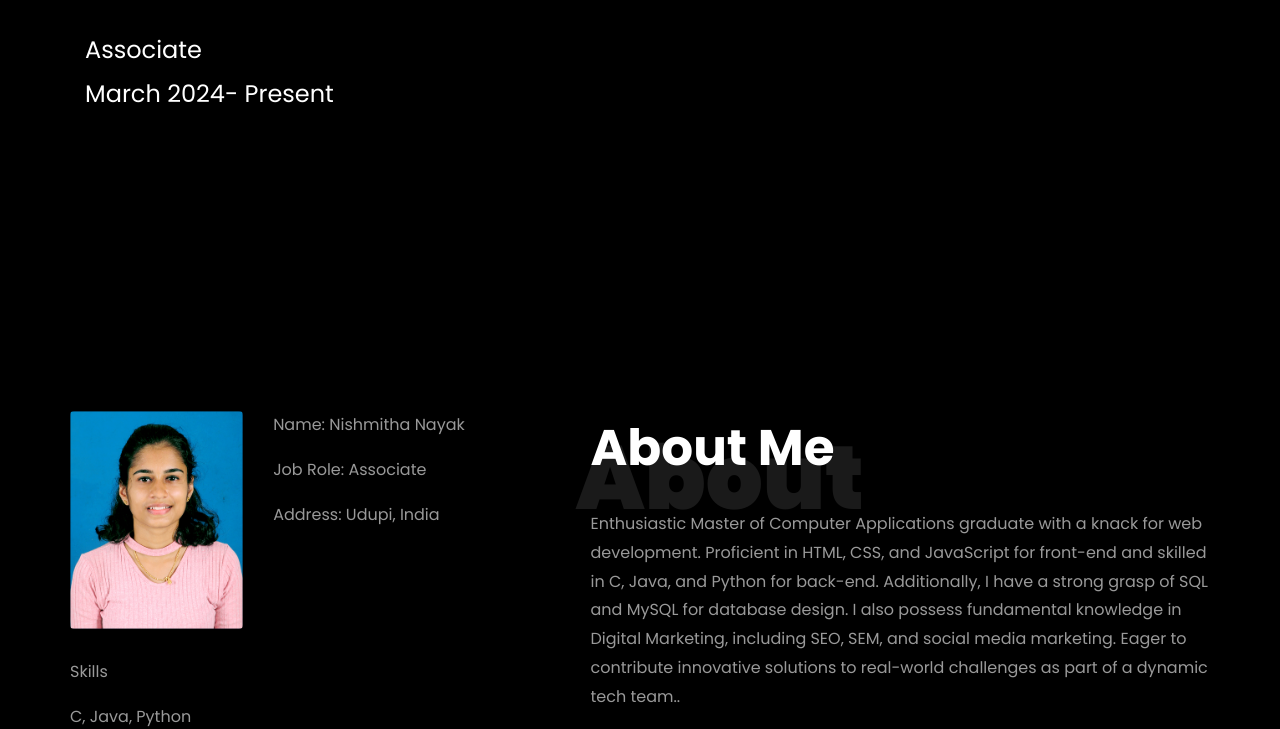
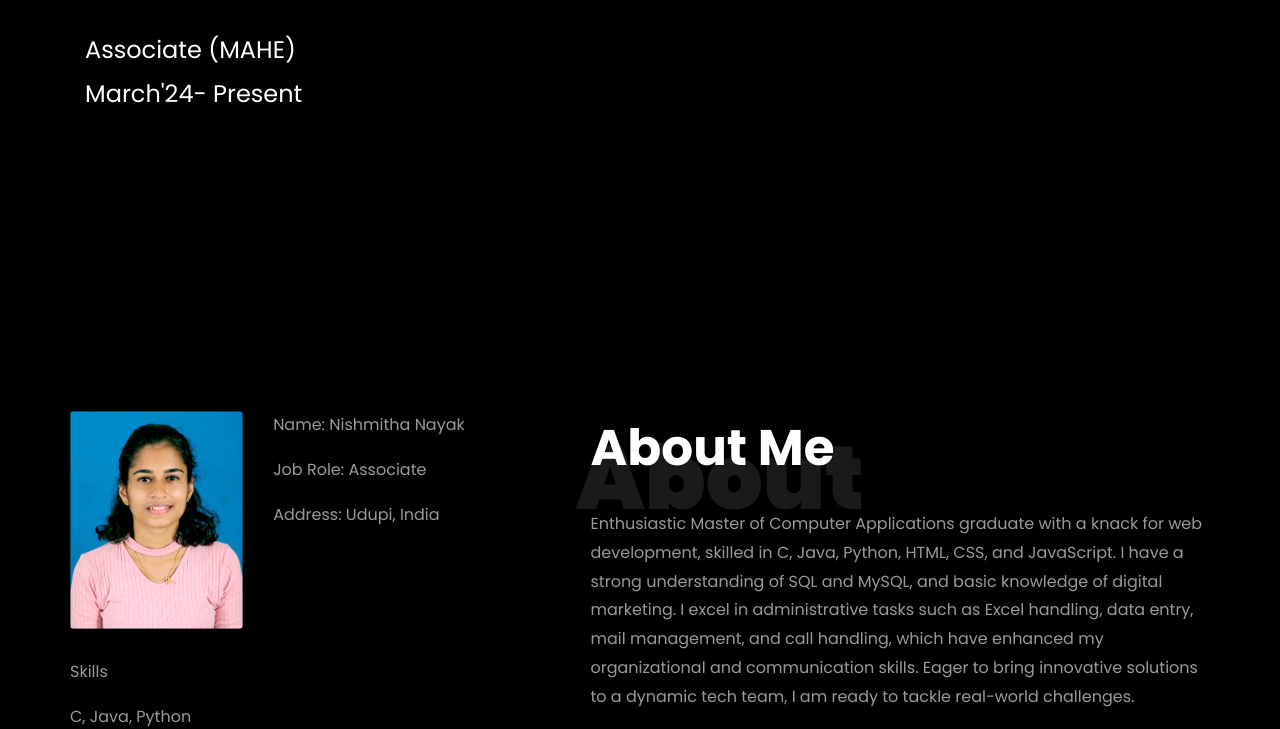
Before and after one commit to NishmithaNayak13/Portfolio, a plain HTML site: page index.html in a window 1280 px wide. Shown: the part 451-1180 px from the top of the page. Drawn offline with Linux system fonts and the light colour scheme; files whose address does not match are found by name.

Commit message:
commit changes

```diff
--- a/index.html
+++ b/index.html
@@ -174,8 +174,8 @@
 							</script>
 						<br>
 						<br>
-			            <h4>Associate</h4>
-						<h4 class="d-flex" style="margin-bottom: 0">March 2024- Present</h4>
+			            <h4>Associate (MAHE)</h4>
+						<h4 class="d-flex" style="margin-bottom: 0">March'24- Present</h4>
 		            	</div>
 		        	</div>
 	        	</div>
@@ -223,7 +223,7 @@
 												aria-valuemax="100">
 										</div>
 									</div>
-									<span>MySQL, AWS</span>
+									<span>SQL, MySQL, AWS</span>
 									<div class="progress">
 										<div class="progress-bar" role="progressbar" style="width: 100%;" aria-valuenow="100" aria-valuemin="0"
 												aria-valuemax="100">
@@ -244,11 +244,11 @@
 							<div class="col-md-12 heading-section ftco-animate">
 								<h1 class="big">About</h1>
 								<h2 class="mb-4">About Me</h2>
-								<p>Enthusiastic Master of Computer Applications graduate with a knack for web development.
-											Proficient in HTML, CSS, and JavaScript for front-end and skilled in C, Java, and Python for back-end.
-											Additionally, I have a strong grasp of SQL and MySQL for database design.
-											I also possess fundamental knowledge in Digital Marketing, including SEO, SEM, and social media marketing.
-											Eager to contribute innovative solutions to real-world challenges as part of a dynamic tech team..</p>
+								<p>Enthusiastic Master of Computer Applications graduate with a knack for web development, skilled in C, Java, Python, HTML, CSS, and JavaScript.
+									I have a strong understanding of SQL and MySQL, and basic knowledge of digital marketing.
+									I excel in administrative tasks such as Excel handling, data entry, mail management, and call handling,
+									which have enhanced my organizational and communication skills.
+									Eager to bring innovative solutions to a dynamic tech team, I am ready to tackle real-world challenges.</p>
 								<ul class="about-info mt-4 px-md-0 px-2">
 									<li class="d-flex"><span>Education:</span> <span>Master of Computer Applications</span></li>
 									<li class="d-flex"><span>Language:</span> <span>English, Hindi, Kannada, Konkani, Tulu</span></li>
@@ -398,7 +398,7 @@
 				</div>
     			<div class="row justify-content-center mt-5">
     				<div class="col-md-6 text-center ftco-animate">
-    					<p><a href="https://drive.google.com/file/d/158JVNdVEydetS7OyksV5T4tpFKkfGV6f/view?usp=drive_link" class="btn btn-primary py-4 px-5">Download CV</a></p>
+    					<p><a href="https://drive.google.com/file/d/1fGSaBttKwYp5cV4oFoLPK8vAYupqE0mk/view?usp=sharing" class="btn btn-primary py-4 px-5">Download CV</a></p>
     				</div>
     			</div>
     		</section>
@@ -524,7 +524,7 @@
           					<span class="icon-globe"></span>
           				</div>
           				<h3 class="mb-4">Download Resume</h3>
-	            		<p><a href="https://drive.google.com/file/d/158JVNdVEydetS7OyksV5T4tpFKkfGV6f/view?usp=drive_link">resumelink</a></p>
+	            		<p><a href="https://drive.google.com/file/d/1fGSaBttKwYp5cV4oFoLPK8vAYupqE0mk/view?usp=sharing">resumelink</a></p>
 	          		</div>
           		</div>
 		  		<!--<div class="container">
@@ -540,20 +540,11 @@
 		   		</div>
    			</div>
 		</div>
- 	</section>
+ 	</section>-->
+<br>
 
-    <!-- <footer class="ftco-footer ftco-section"> -->
-		<!-- <div class="container"> -->
-		  <!-- <div class="row"> -->
-			<!-- <div class="col-md-12 text-center"> -->
+	<p>Copyright &copy;<script>document.write(new Date().getFullYear());</script> All rights reserved <i class="icon-heart color-danger" aria-hidden="true"></i></p>
 
-			  <p><!-- Link back to Colorlib can't be removed. Template is licensed under CC BY 3.0. -->
-	Copyright &copy;<script>document.write(new Date().getFullYear());</script> All rights reserved <i class="icon-heart color-danger" aria-hidden="true"></i>
-	<!-- Link back to Colorlib can't be removed. Template is licensed under CC BY 3.0. --></p>
-			<!-- </div> -->
-		  <!-- </div> -->
-		<!-- </div> -->
-	  <!-- </footer> -->
 
 
   <!-- loader -->
```
